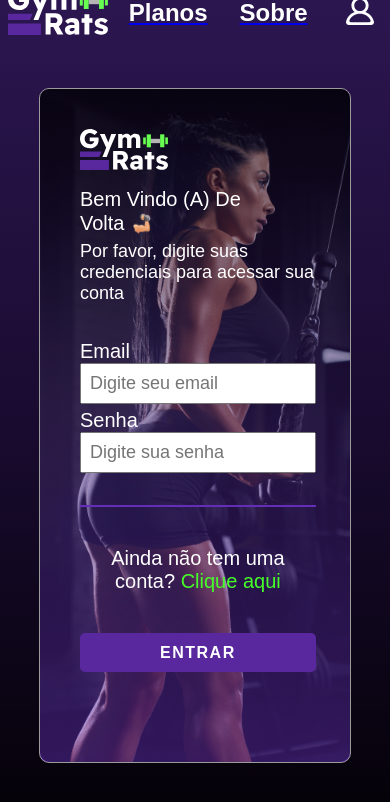
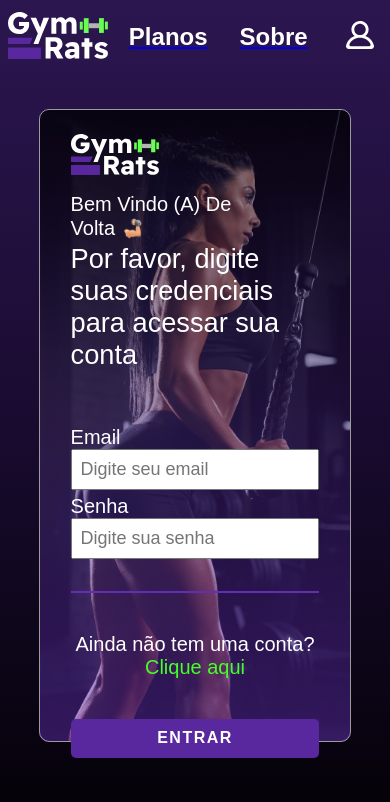
Before and after one commit to Giovanna-Sant/Integrador2DM, a React (Vite) app: page /login in a window 390 px wide. Shown: the top 802 px of the page. Built offline with nearby package versions, Linux system fonts and the light colour scheme; a web font is replaced by a local one.

Commit message:
responsividade login

```diff
--- a/src/pages/Login/login.css
+++ b/src/pages/Login/login.css
@@ -42,7 +42,7 @@
 }
 
 #solcred {
-    font-size: 18px;
+    font-size: 19px;
     text-align: left;
     display: flex;
     margin-top: -0.3em;
@@ -54,6 +54,7 @@
 }
 
 .right-box p {
+    font-size: 18px;
     text-align: center;
     margin: 1em 0;
 }
@@ -120,19 +121,24 @@
 
     .right-box {
         margin-top: 2.5em;
-        height: 80%;
+        height: 70%;
         width: 65%;
     }
 
     .right-box-content {
         margin: auto;
         width: 80%;
+        max-height: 50%;
     }
 
     #cadastro > hr {
         width: 100%;
         border: 1px solid #632EB5;
         margin-top: 2em;
+    }
+
+    #solcred {
+        font-size: 1.7em;
     }
 
     #flogo {
@@ -171,7 +177,7 @@
         display: block;
         position: fixed;
         inset: -2em;
-        top: -3em;
+        top: .3em;
     }
 }
 
@@ -183,13 +189,13 @@
 
     .right-box {
         margin-top: .4em;
-        height: 80%;
-        width: 80%;
+        height: 75%;
+        width: 90%;
     }
 
     .right-box-content {
-        margin: 1em;
-        width: 90%;
+        margin: auto;
+        width: 95%;
     }
 
     #cadastro > hr {
@@ -232,6 +238,6 @@
         display: block;
         position: fixed;
         inset: -1.6em;
-        top: -2em;
+        top: -.5em;
     }
 }
--- a/src/pages/Signup/signup.css
+++ b/src/pages/Signup/signup.css
@@ -26,6 +26,12 @@
     padding: 1.25em;
     position: relative;
     z-index: 1;
+    max-width: 35%;
+}
+
+.right-box-content {
+    width: 90%;
+    margin: auto;
 }
 
 .right-box::before {
@@ -103,7 +109,7 @@
     .right-box {
         margin-top: 2.5em;
         height: 80%;
-        width: 65%;
+        max-width: 65%;
     }
 
     .right-box-content {
@@ -166,7 +172,7 @@
     .right-box {
         margin-top: .4em;
         height: 80%;
-        width: 80%;
+        max-width: 80%;
     }
 
     .right-box-content {
```
